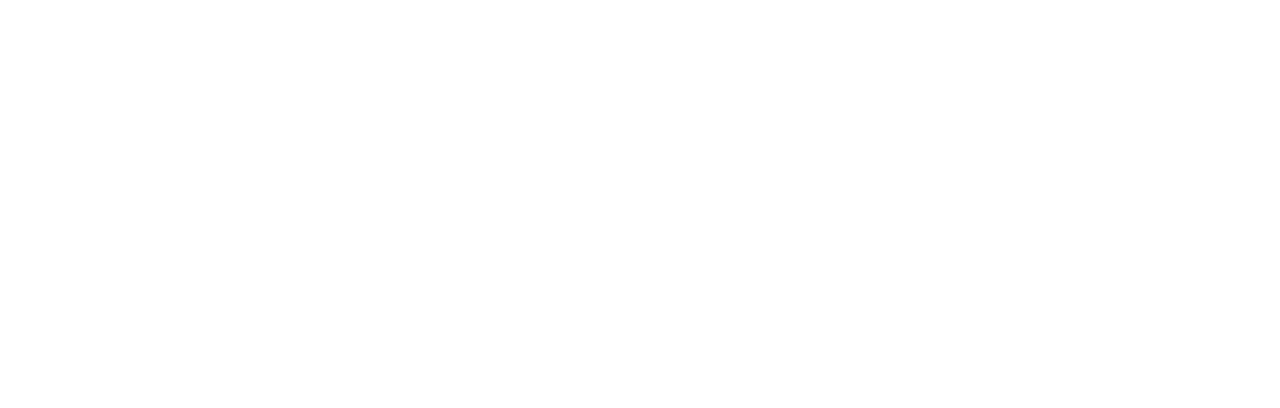
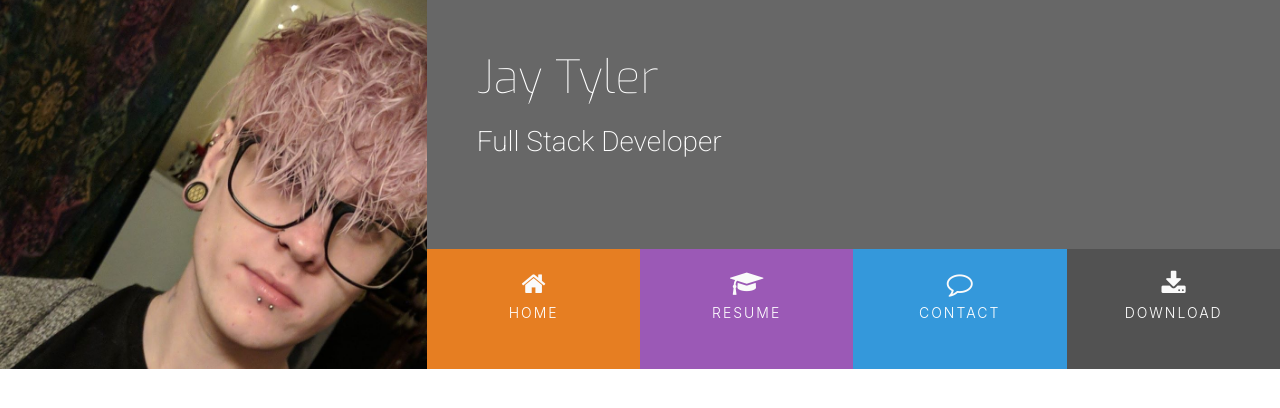
Before and after one commit to jtyler4699/UCDresume, a plain HTML site: page index.html in a window 1280 px wide. Drawn offline with nearby package versions, Linux system fonts and the light colour scheme.

Commit message:
added header to index.html and added style.css

```diff
--- /dev/null
+++ b/Assets/css/style.css
@@ -0,0 +1,115 @@
+@import url('https://fonts.googleapis.com/css2?family=Roboto:100,200,300,400,500,600,700|Exo:100,200,300,400,500,600,700');
+
+/* ------------------- colours */
+
+.bg-color-name-title{
+    background-color: #676767;
+}
+
+.ui-menu-color-home{
+    background-color: #e67e22;
+}
+
+.ui-menu-color-resume{
+    background-color: #9b59b6;
+}
+
+.ui-menu-color-contact{
+    background-color: #3498db;
+}
+
+.ui-menu-color-download{
+    background-color: #525252;
+}
+/* ------------------- Heading */
+
+header{
+    margin: 0;
+}
+
+.heading{
+    margin-left: 50px;
+}
+
+.logo {
+ background: url("../images/Jay.jpg");
+ background-position: center;
+ background-repeat: no-repeat;
+ background-size: cover;
+ min-height: 360px;
+ transition: all .5s ease-in-out;
+ -moz-transition: all .5s ease-in-out;
+ -webkit-transition: all .5s ease-in-out;
+}
+
+.name{
+    font-family: "Exo" , sans-serif;
+    font-weight: 100;
+    font-size: 46px;
+    margin-top: 50px;
+    color: #fff;
+}
+
+.title{
+    font-family: "roboto" , sans-serif;
+    font-weight: 200;
+    font-size: 28px;
+    margin-top: 20px;
+    margin-bottom: 90px;
+    color: #fff;
+}
+
+.list-inline-item:not(:last-child) {
+    margin: 0;
+}
+
+.menucontainer{
+    font-size: 0;
+}
+
+#nav{
+    margin: 0;
+}
+
+#nav li{
+    font-size: 14px;
+    padding: 0;
+}
+
+.menuitem{
+    height: 120px;
+    text-align: center;
+    padding: 0;
+}
+
+.menuitem a{
+    width: 100%;
+    text-decoration: none;
+    color: #fff;
+    height: 120px;
+}
+
+.menuitem a i{
+    padding-top: 22px;
+    display: block;
+    color: #fafafa;
+    font-size: 26px;
+}
+
+.menuitem span{
+    display: block;
+    width: 100%;
+    padding-top: 5px;
+    text-align: center;
+    text-transform: uppercase;
+    font-size: 14px;
+    font-weight: 300;
+    letter-spacing: 2px;
+}
+
+/* ------------------- Hover.css*/
+
+.hvr-sweep-to-bottom:before {
+  background-color: rgba(0, 0, 0, 0.2);
+  height: 120px;
+}
--- a/index.html
+++ b/index.html
@@ -6,11 +6,44 @@
     <meta http-equiv="X-UA-Compatible" content="ie=edge">
     <link rel="stylesheet" href="https://stackpath.bootstrapcdn.com/bootstrap/4.5.0/css/bootstrap.min.css">
     <link rel="stylesheet" href="https://stackpath.bootstrapcdn.com/font-awesome/4.7.0/css/font-awesome.min.css">
+    <link rel="stylesheet" href="https://cdnjs.cloudflare.com/ajax/libs/hover.css/2.3.1/css/hover-min.css">
+    <link rel="stylesheet" href="Assets/css/style.css" type="text/css">
     <title>Jay</title>
 </head>
 <body>
  <header>
+   <div class="row no-gutters">
+     <a href="index.html" class="col-md-4 logo">
 
+     </a>
+     <div class="col-md-8">
+       <div class="row no-gutters bg-color-name-title">
+         <div class="col heading">
+           <h1 class="name">Jay Tyler</h1>
+           <h2 class="title">Full Stack Developer</h2>
+         </div>
+       </div>
+       <div class="row no-gutters">
+         <div class="col">
+           <ul id="nav" class="list-inline menucontainer">
+             <li class="col-6 col-sm-3 ui-menu-color-home list-inline-item menuitem">
+               <a href="#" class="hvr-sweep-to-bottom"><i class=" fa fa-home" aria-hidden="true"></i><span>Home</span></a>
+             </li>
+             <li class="col-6 col-sm-3 ui-menu-color-resume list-inline-item menuitem">
+               <a href="#" class="hvr-sweep-to-bottom"><i class=" fa fa-graduation-cap" aria-hidden="true"></i><span>Resume</span></a>
+             </li>
+             <li class="col-6 col-sm-3 ui-menu-color-contact list-inline-item menuitem">
+               <a href="#" class="hvr-sweep-to-bottom"><i class=" fa fa-comment-o" aria-hidden="true"></i><span>Contact</span></a>
+             </li>
+             <li class="col-6 col-sm-3 ui-menu-color-download list-inline-item menuitem">
+               <a href="#" class="hvr-sweep-to-bottom"><i class=" fa fa-download" aria-hidden="true"></i><span>Download</span></a>
+             </li>
+           </ul>
+         </div>
+       </div>
+
+     </div>
+   </div>
  </header>
  <section>
 
```
Also changed, not shown: Assets/images/Jay.jpg (added).
